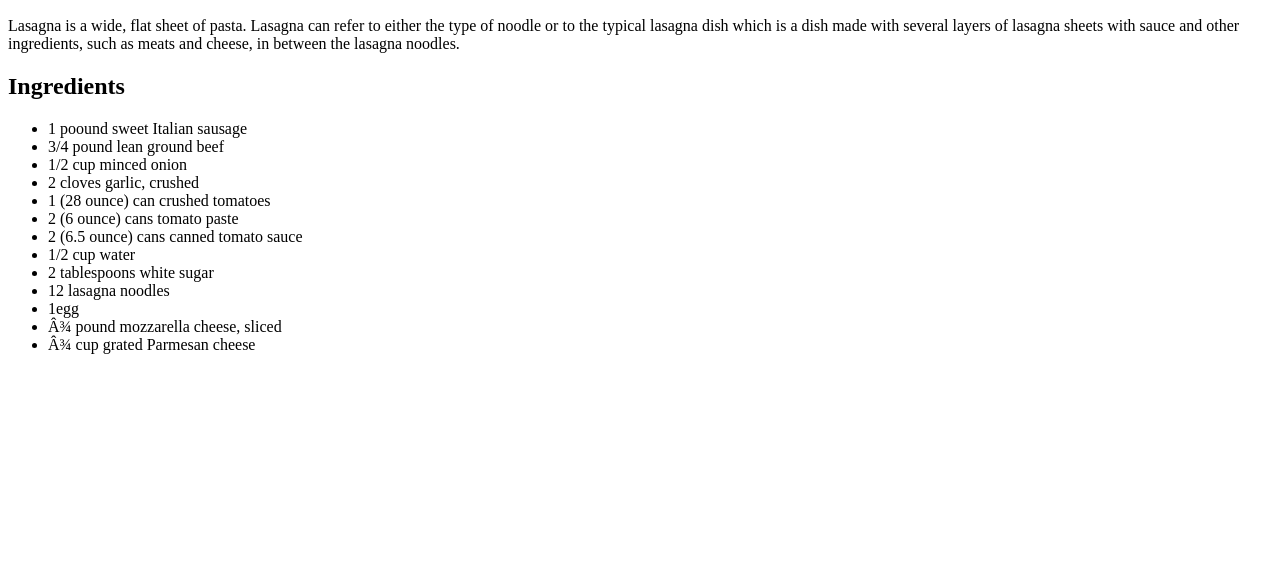
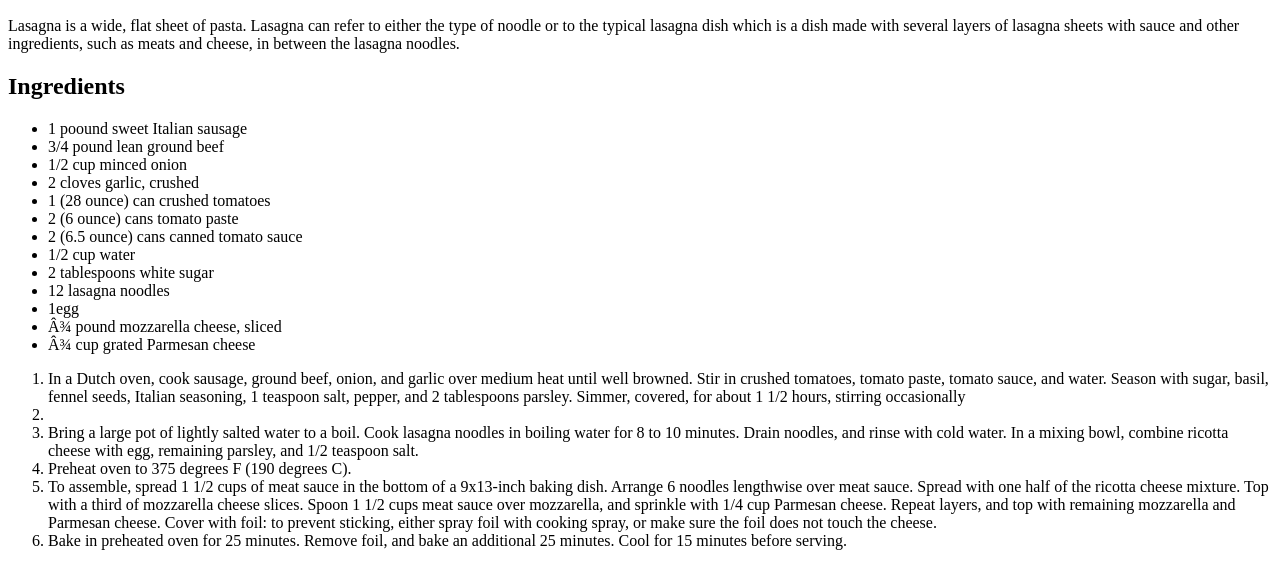
Before and after one commit to ah2355/lasagna, a plain HTML site: page recipes/lasagna.html in a window 1280 px wide. Shown: the part 434-1000 px from the top of the page. Before the commit the page ends 804 px from the top, so only its background shows below. Drawn offline with Linux system fonts and the light colour scheme.

Commit message:
Added steps for making lasagna

```diff
--- a/recipes/lasagna.html
+++ b/recipes/lasagna.html
@@ -28,6 +28,14 @@
                 <li>¾ pound mozzarella cheese, sliced</li>
                 <li>¾ cup grated Parmesan cheese</li>
             </ul>
+            <ol>
+                <li>In a Dutch oven, cook sausage, ground beef, onion, and garlic over medium heat until well browned. Stir in crushed tomatoes, tomato paste, tomato sauce, and water. Season with sugar, basil, fennel seeds, Italian seasoning, 1 teaspoon salt, pepper, and 2 tablespoons parsley. Simmer, covered, for about 1 1/2 hours, stirring occasionally<li>
+                <li>Bring a large pot of lightly salted water to a boil. Cook lasagna noodles in boiling water for 8 to 10 minutes. Drain noodles, and rinse with cold water. In a mixing bowl, combine ricotta cheese with egg, remaining parsley, and 1/2 teaspoon salt.</li>
+                <li>Preheat oven to 375 degrees F (190 degrees C).</li>
+                <li>To assemble, spread 1 1/2 cups of meat sauce in the bottom of a 9x13-inch baking dish. Arrange 6 noodles lengthwise over meat sauce. Spread with one half of the ricotta cheese mixture. Top with a third of mozzarella cheese slices. Spoon 1 1/2 cups meat sauce over mozzarella, and sprinkle with 1/4 cup Parmesan cheese. Repeat layers, and top with remaining mozzarella and Parmesan cheese. Cover with foil: to prevent sticking, either spray foil with cooking spray, or make sure the foil does not touch the cheese.</li>
+                <li>Bake in preheated oven for 25 minutes. Remove foil, and bake an additional 25 minutes. Cool for 15 minutes before serving.</li>
+
+            </ol>
         </body>
 
     </html>
```
